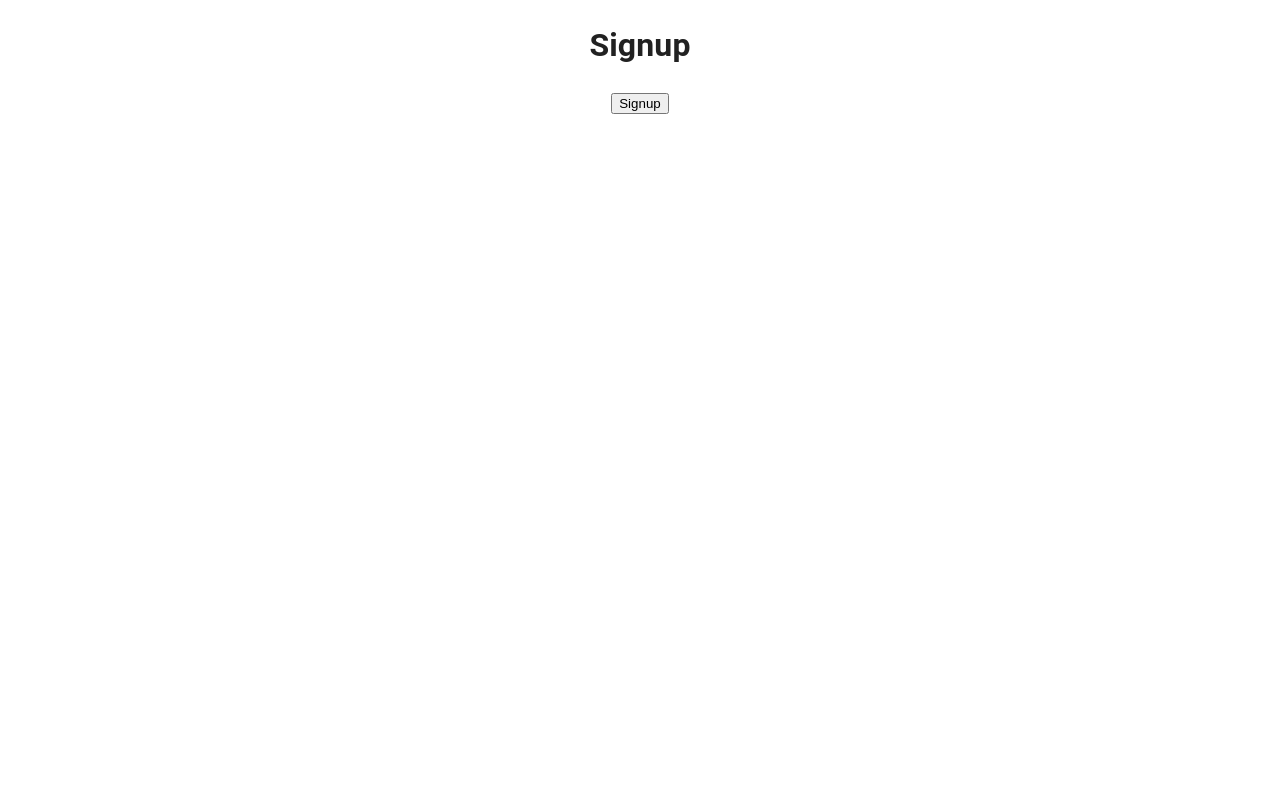
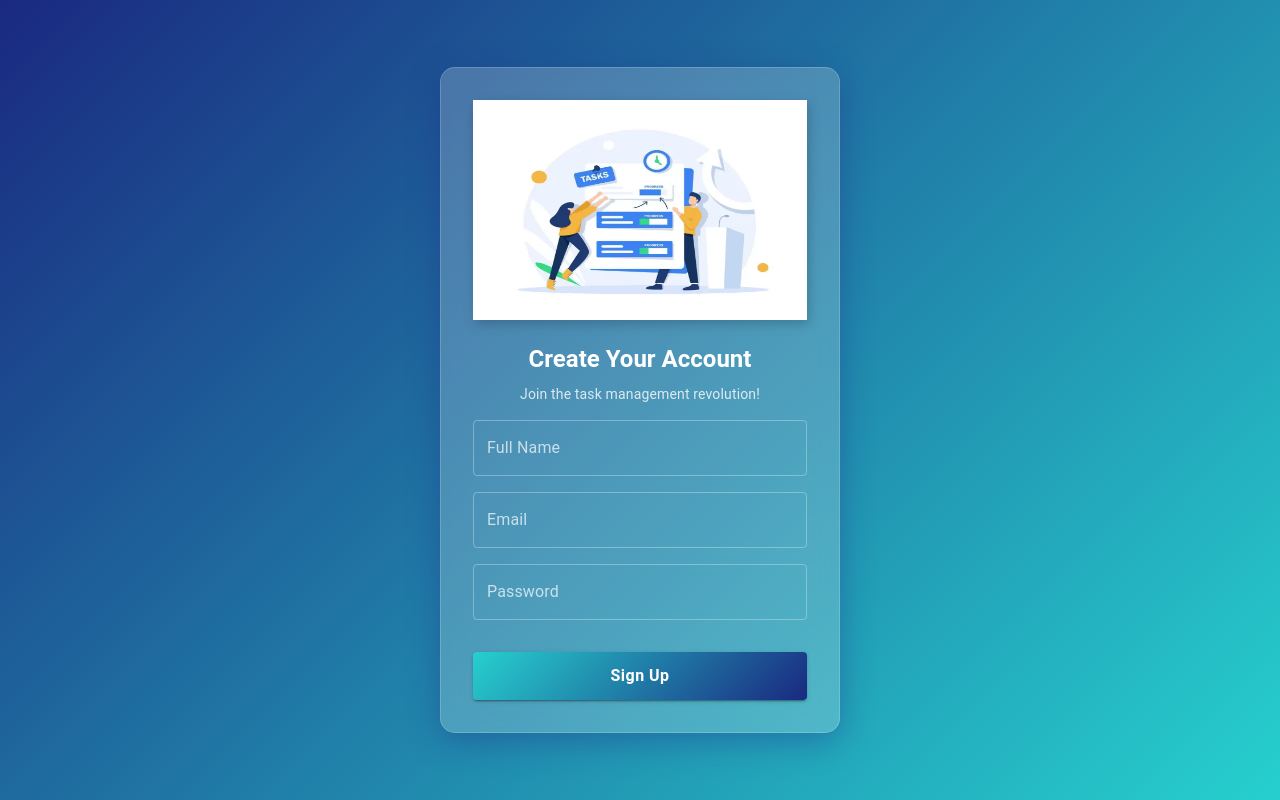
Before and after one commit to sagun03/Task-mangement_kanbanIQ, a React (Vite) app in the folder client/: page /signup in a window 1280 px wide. Built offline with nearby package versions, Linux system fonts and the light colour scheme.

Commit message:
added signup page

```diff
--- a/client/src/pages/Signup.tsx
+++ b/client/src/pages/Signup.tsx
@@ -1,20 +1,47 @@
+import { useForm } from "react-hook-form";
 import { useAuth } from "../context/AuthContext";
 import { useNavigate } from "react-router-dom";
+import { AuthContainer, AuthPaper, AuthIllustration, AuthTextField, AuthButton } from "../styles/AuthStyles";
+import { Typography } from "@mui/material";
+import signupIllustration from "../assets/singup.jpg";
+
+type SignupFormInputs = {
+  name: string;
+  email: string;
+  password: string;
+};
 
 const Signup = () => {
   const { login } = useAuth();
   const navigate = useNavigate();
+  const { register, handleSubmit } = useForm<SignupFormInputs>();
 
-  const handleSignup = () => {
+  const onSubmit = (data: SignupFormInputs) => {
+    console.log("Signing up with:", data);
     login();
     navigate("/");
   };
 
   return (
-    <div>
-      <h1>Signup</h1>
-      <button onClick={handleSignup}>Signup</button>
-    </div>
+    <AuthContainer>
+      <AuthPaper elevation={3}>
+        <AuthIllustration src={signupIllustration} alt="Signup Illustration" />
+        <Typography variant="h5" gutterBottom sx={{ fontWeight: "bold", color: "#fff" }}>
+          Create Your Account
+        </Typography>
+        <Typography variant="body2" gutterBottom sx={{ color: "rgba(255, 255, 255, 0.8)", marginBottom: "1rem" }}>
+          Join the task management revolution!
+        </Typography>
+        <form onSubmit={handleSubmit(onSubmit)}>
+          <AuthTextField label="Full Name" fullWidth {...register("name", { required: true })} />
+          <AuthTextField label="Email" type="email" fullWidth {...register("email", { required: true })} />
+          <AuthTextField label="Password" type="password" fullWidth {...register("password", { required: true })} />
+          <AuthButton type="submit" variant="contained" fullWidth>
+            Sign Up
+          </AuthButton>
+        </form>
+      </AuthPaper>
+    </AuthContainer>
   );
 };
 
```
Also changed, not shown: client/src/assets/singup.jpg (added).
